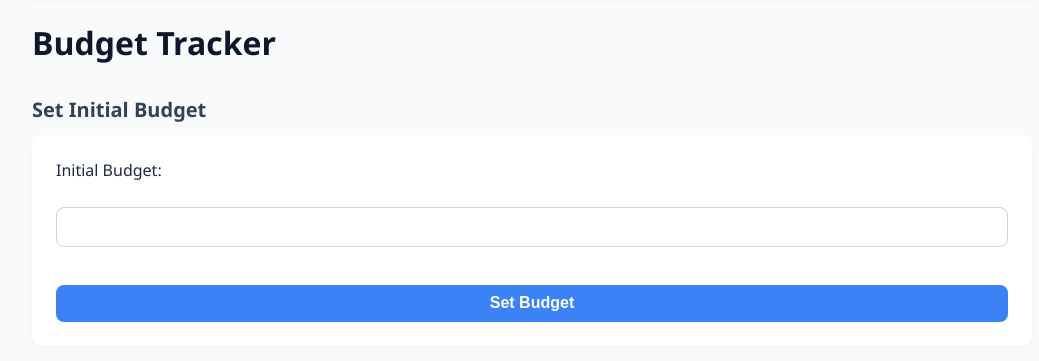
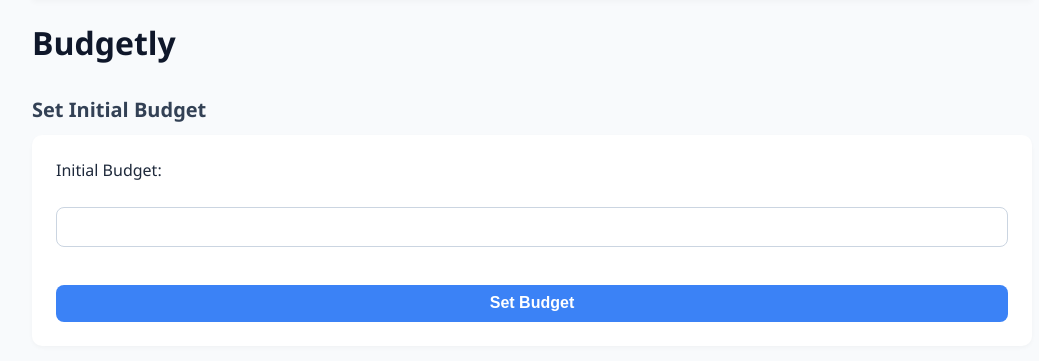
Before and after one commit to melmuya/budget-tracker, a Flask app: page / in a window 1280 px wide. Shown: the part 87-448 px from the top of the page, without its empty margins (108-1147 px from the left). Run offline with Flask 3, Linux system fonts and the light colour scheme; data that the repository does not hold is empty.

Commit message:
Changed name of app in index.html

```diff
--- a/templates/index.html
+++ b/templates/index.html
@@ -1,7 +1,7 @@
 <!DOCTYPE html>
 <html>
 <head>
-    <title>Budget Tracker</title>
+    <title>Budgetly</title>
     <meta name="viewport" content="width=device-width, initial-scale=1.0">
     <link rel="stylesheet" href="{{ url_for('static', filename='styles.css') }}">
     <script src="https://cdn.jsdelivr.net/npm/chart.js"></script>
@@ -16,7 +16,7 @@
     </nav>
 
 
-    <h1>Budget Tracker</h1>
+    <h1>Budgetly</h1>
 
     {% if budget == 0 %}
         <h2>Set Initial Budget</h2>
```
